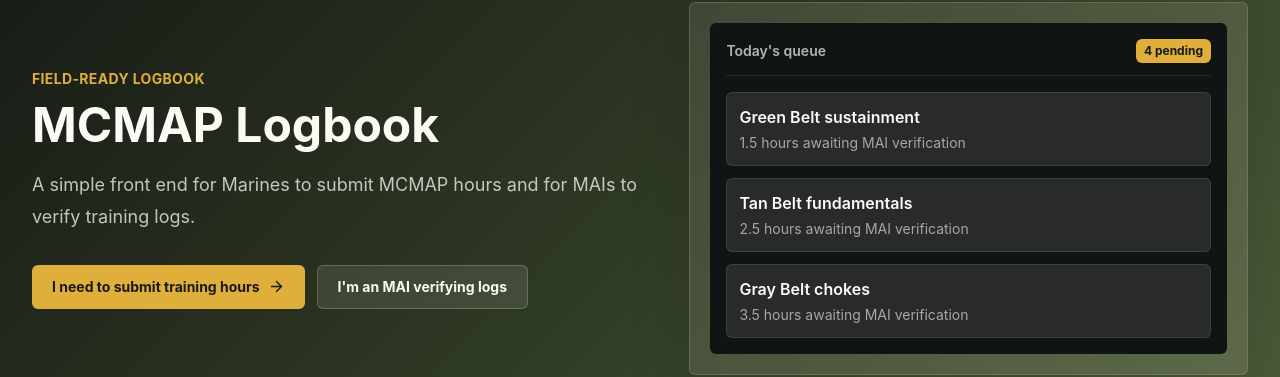
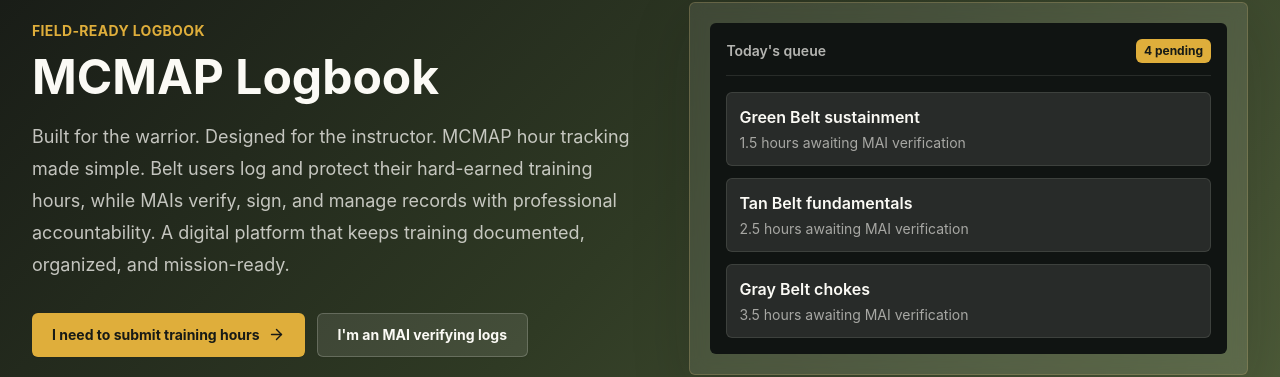
Before and after one commit to brokenasco/MCMAPLOGS, a React (Vite) app: page / in a window 1280 px wide. Shown: the part 155-532 px from the top of the page. Built offline with nearby package versions, Linux system fonts and the light colour scheme; no server answers.

Commit message:
Update landing page hero copy

```diff
--- a/src/pages/Landing.jsx
+++ b/src/pages/Landing.jsx
@@ -31,7 +31,10 @@
               MCMAP Logbook
             </h1>
             <p className="mt-5 max-w-2xl text-lg leading-8 text-paper/75">
-              A simple front end for Marines to submit MCMAP hours and for MAIs to verify training logs.
+              Built for the warrior. Designed for the instructor.
+              MCMAP hour tracking made simple. Belt users log and protect their hard-earned training hours,
+              while MAIs verify, sign, and manage records with professional accountability. A digital platform
+              that keeps training documented, organized, and mission-ready.
             </p>
             <div className="mt-8 flex flex-wrap gap-3">
               <Link
```
